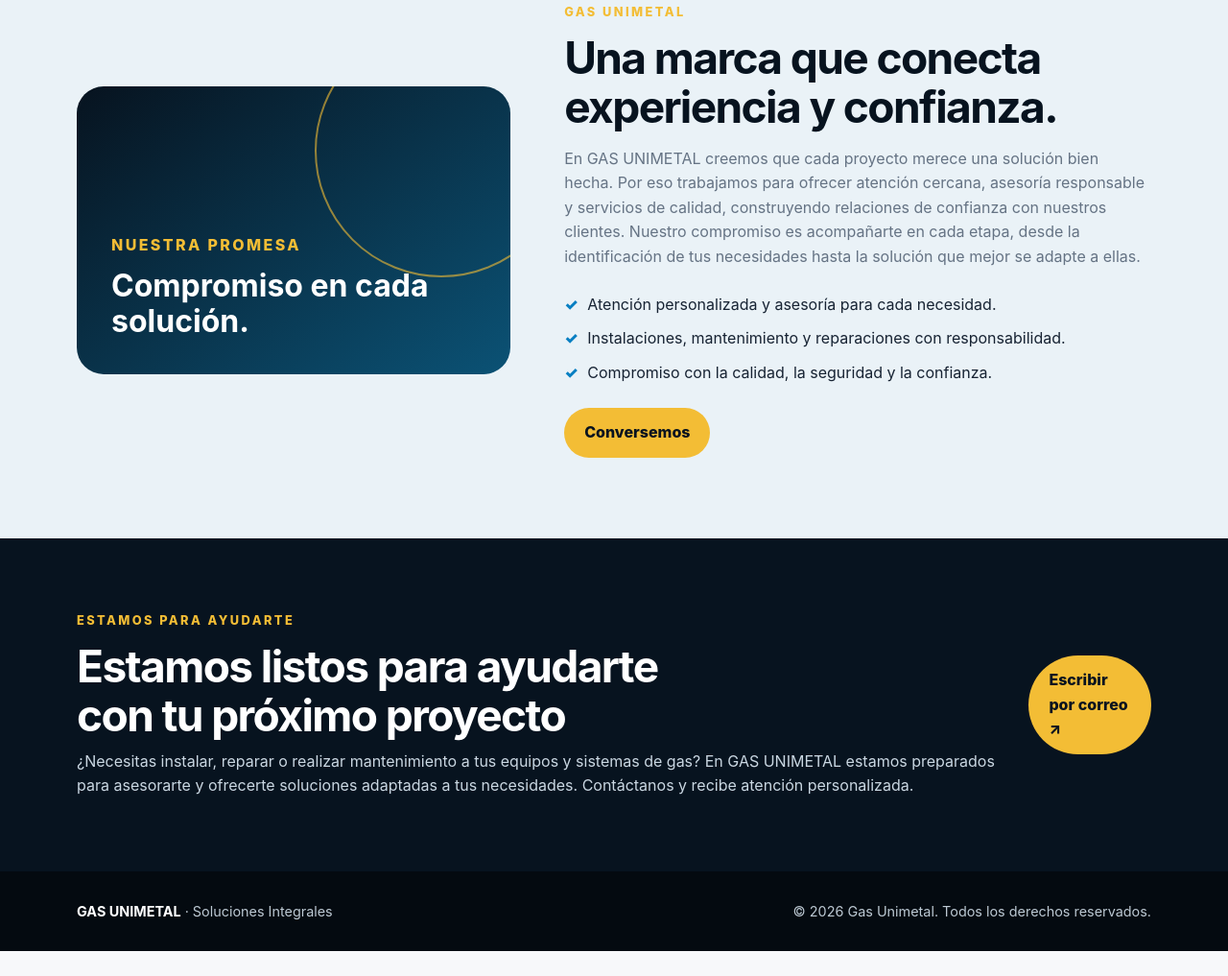
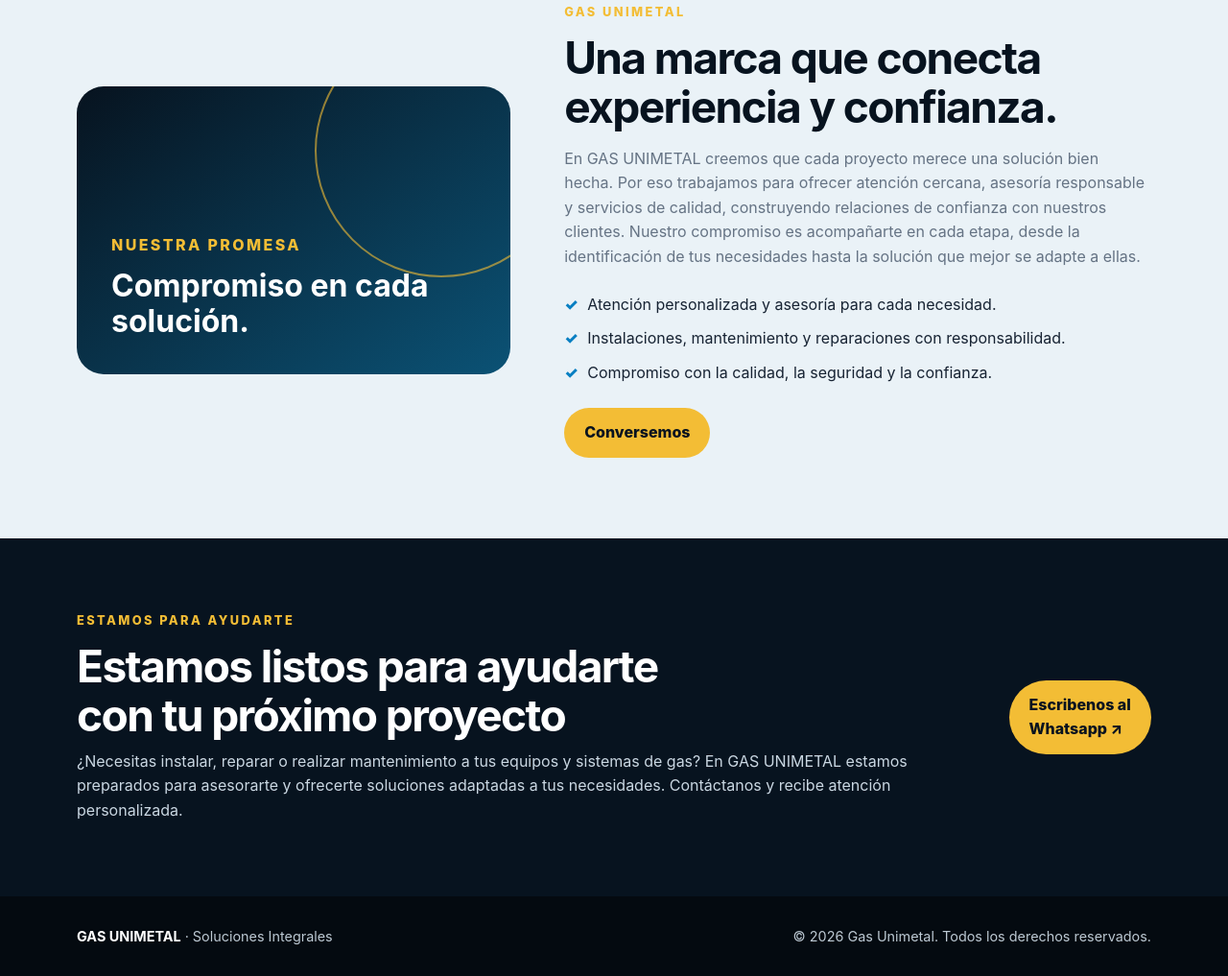
Before and after one commit to soymarketinista23-dev/gas-unimetal-web, a plain HTML site: page index.html in a window 1280 px wide. Shown: the part 1716-2733 px from the top of the page at 96% size. Before the commit the page ends 2707 px from the top, so only its background shows below. Drawn offline with Linux system fonts and the light colour scheme.

Commit message:
Update index.html

```diff
--- a/index.html
+++ b/index.html
@@ -189,7 +189,7 @@ footer strong { color: white; }
   <section class="cta" id="contacto">
     <div class="wrap cta-box">
       <div><div class="eyebrow">Estamos para ayudarte</div><h2>¿Buscas una solución para tu proyecto?</h2><p>Contáctanos para conocer tus necesidades y conversar sobre las opciones disponibles.</p></div>
-      <a class="btn btn-gold" href=href="https://wa.me/573203665295">Escribir por correo ↗</a>
+      <a class="btn btn-gold" href=href="https://wa.me/573203665295">Escribenos al Whatsapp ↗</a>
     </div>
   </section>
 </main>
```
